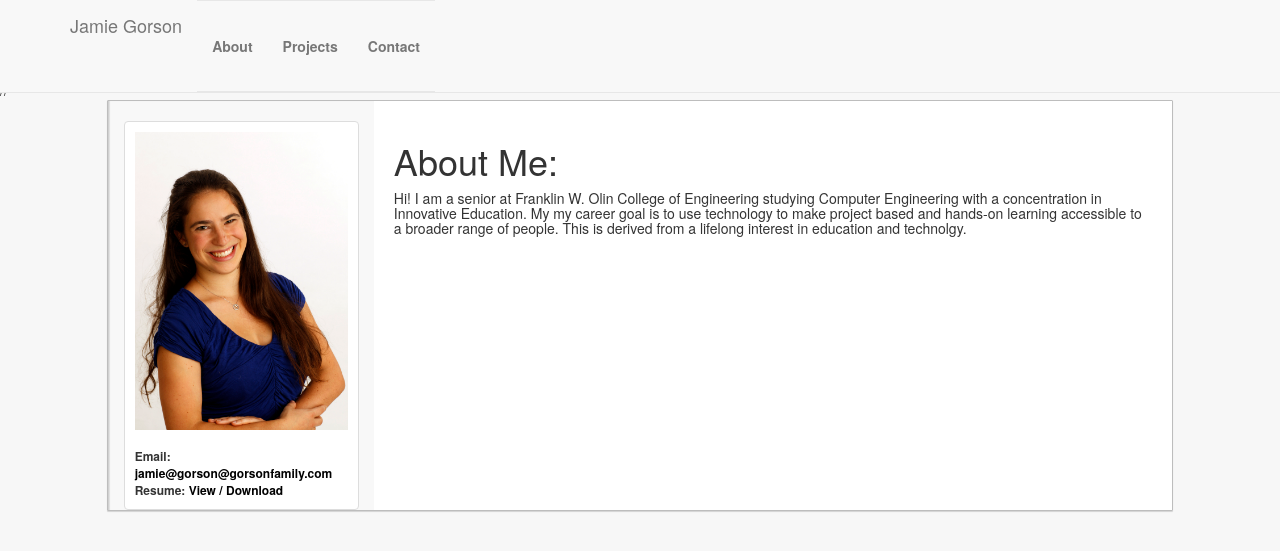
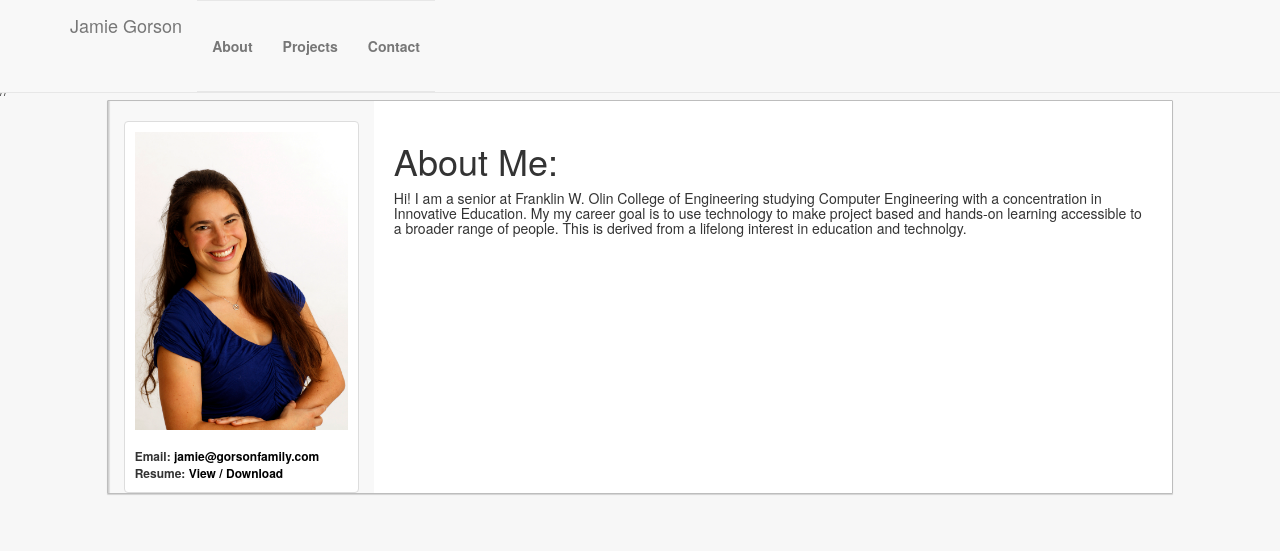
Before and after one commit to jamiesarahg/jamiesarahg.github.io, a Jekyll site: the page built from index.html, in a window 1280 px wide. Shown: the top 551 px of the page. Built offline with Jekyll 4.4.1, drawn with Linux system fonts in a browser that asks for light colours; nearby versions of some CDN libraries; library files that are not in the unit come from our copies.

Commit message:
fixed sidebar

```diff
--- a/_includes/header.html
+++ b/_includes/header.html
@@ -8,7 +8,7 @@
           <span class="icon-bar"></span>
           <span class="icon-bar"></span>
         </button>
-        <a class="navbar-brand" href="#">Jamie Gorson</a>
+        <a class="navbar-brand" href="/index.html">Jamie Gorson</a>
       </div>
       <div class="collapse navbar-collapse">
         <ul class="nav navbar-nav">
--- a/_includes/sidebar.html
+++ b/_includes/sidebar.html
@@ -3,7 +3,7 @@
     <img src="images/headshot.jpg" width="100%">
     <br><br>
     <span>
-      Email: <a href="mailto:jamie@gorson@gorsonfamily.com"> jamie@gorson@gorsonfamily.com </a>
+      Email: <a href="mailto:jamie@gorsonfamily.com"> jamie@gorsonfamily.com </a>
       <br>
       Resume: <a href="https://www.dropbox.com/s/e6r284a6g5klgse/Resume.pdf?dl=0">View / Download</a>
     </span>
```
Also changed, not shown: 15 other files.
